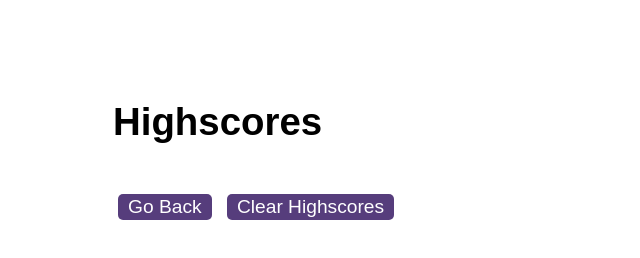
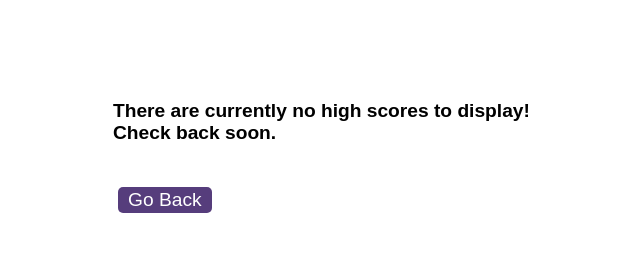
Before and after one commit to anthonycroft/coding-quiz-challenge, a plain HTML site: page highscores.html in a window 1280 px wide. Shown: the whole page, without its empty margins (227-867 px from the left). Drawn offline with Linux system fonts and the light colour scheme.

Commit message:
Added logic to displary high scores page with a specific message if there are curently no high scores saved.

```diff
--- a/assets/css/styles.css
+++ b/assets/css/styles.css
@@ -86,3 +86,7 @@ li:nth-child(odd) {
   top: 10px;
   right: 10px;
 }
+
+#no-highscores {
+  font-size: 100%;
+}
--- a/assets/js/logic.js
+++ b/assets/js/logic.js
@@ -249,13 +249,13 @@ function updateScore (element) {
   }
 }
 
-// Capture Start button being clicked
+// Capture Submit button being clicked
 submitButton.addEventListener("click", async function () {
 
+  // get player's initials
   var initials = inputInitials.value;
 
-  console.log (inputInitials.value);
-
+  // deal with case where no initials entered
   if (initials.length == 0) {
     const response = await askToSave();
     if (response) {
--- a/assets/js/scores.js
+++ b/assets/js/scores.js
@@ -1,5 +1,8 @@
 var ol = document.querySelector("#highscores");
 var clearButton = document.querySelector("#clear");
+var h1Element = document.querySelector("h1");
+var clearButton = document.querySelector("#clear");
+
 var countToShow = 10;
 
 function init() {
@@ -7,26 +10,30 @@ function init() {
     // retrieve scores from local storage
     var scores = JSON.parse(localStorage.getItem("scores"));
 
-    ///////////////////////////////////
+    ///////////////////////////////////////////////////////////////////////
     // display the top 10 scores
-    ///////////////////////////////////
+    ///////////////////////////////////////////////////////////////////////
 
     if (scores == null) {
-      console.log("scores are: " + null)
+      h1Element.innerHTML = "There are currently no high scores to display! <br> Check back soon."
+      h1Element.setAttribute("id", "no-highscores");
+      clearButton.setAttribute("class", "hide");
       return;
     }
 
-    // get an array of scores
+    // get copy of scores array
     var sortedScores = scores.slice();
 
-    // sort the copy array
+    // sort copy array in descending order
     sortedScores.sort((a, b) => b.score - a.score);
 
+    // display top n (= lesser of Top and array length)
     var maxScores = Math.min(countToShow, sortedScores.length);
 
     for (i = 0; i < maxScores; i++) {
       var entry = sortedScores[i].initials + ' - ' + sortedScores[i].score;
       var li = document.createElement("li");
+
       li.textContent = entry;
 
       //append to list of high scores
```
